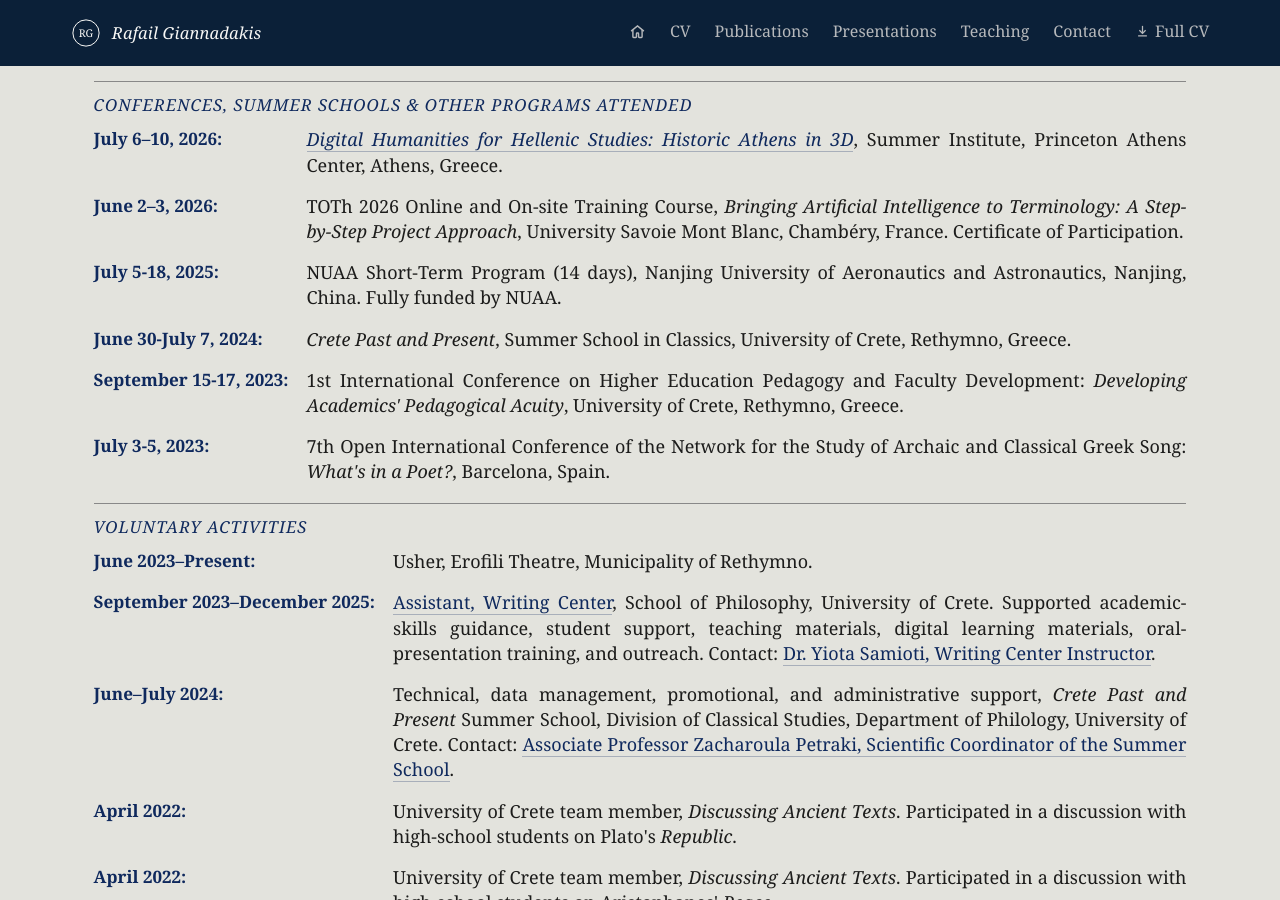
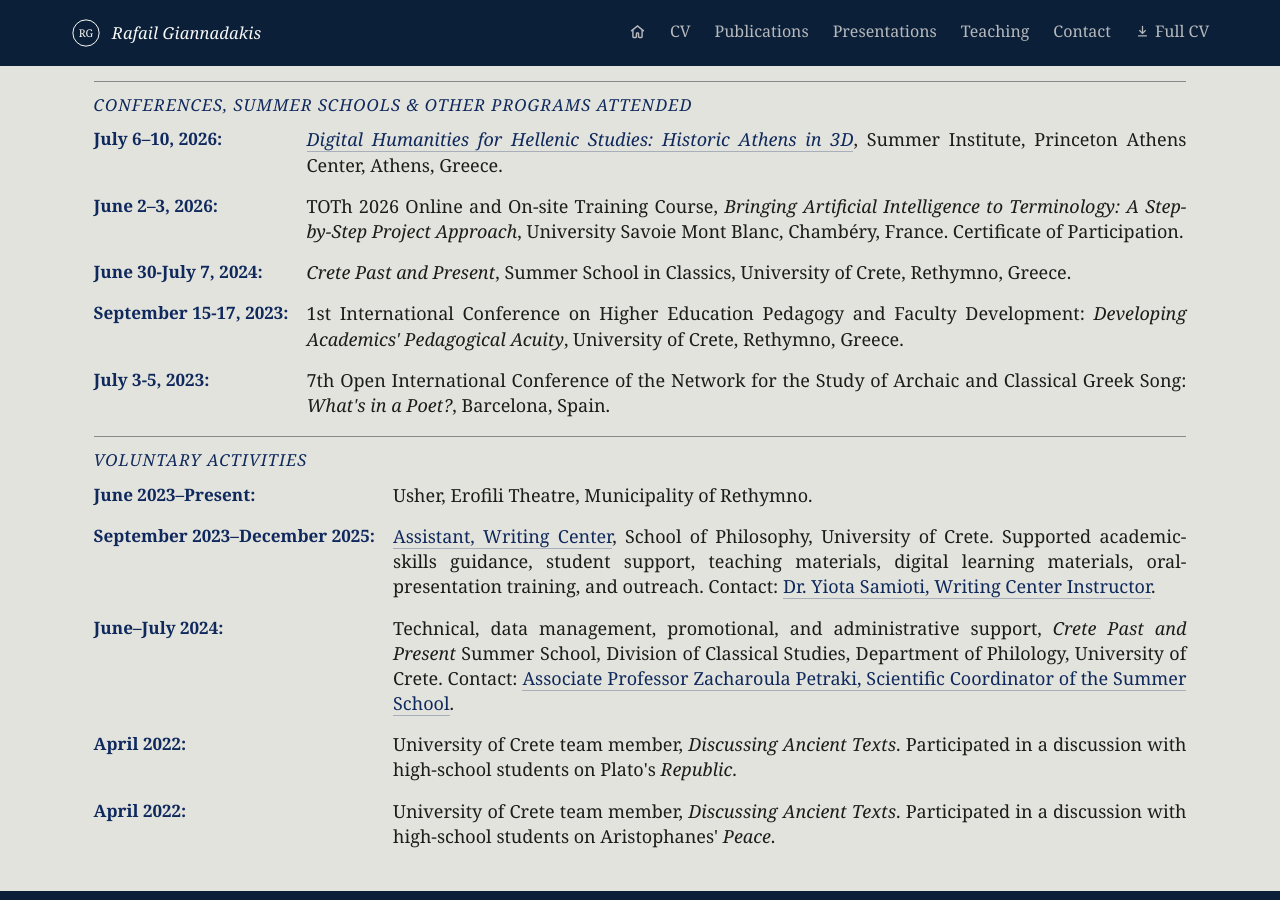
Before and after one commit to rgiannadakis/rgiannadakis.github.io, a Jekyll site: the page built from cv.md, in a window 1280 px wide and 900 px high, scrolled down 2246 px. Built offline with Jekyll 4.4.1, drawn with Linux system fonts in a browser that asks for light colours.

Commit message:
site updates

```diff
--- a/cv.md
+++ b/cv.md
@@ -203,13 +203,6 @@ TOTh 2026 Online and On-site Training Course, <em>Bringing Artificial Intelligen
 </div>
 
 <div class="cv-item">
-<div class="cv-date">July 5-18, 2025:</div>
-<div class="cv-description">
-NUAA Short-Term Program (14 days), Nanjing University of Aeronautics and Astronautics, Nanjing, China. Fully funded by NUAA.
-</div>
-</div>
-
-<div class="cv-item">
 <div class="cv-date">June 30-July 7, 2024:</div>
 <div class="cv-description">
 <em>Crete Past and Present</em>, Summer School in Classics, University of Crete, Rethymno, Greece.
```
